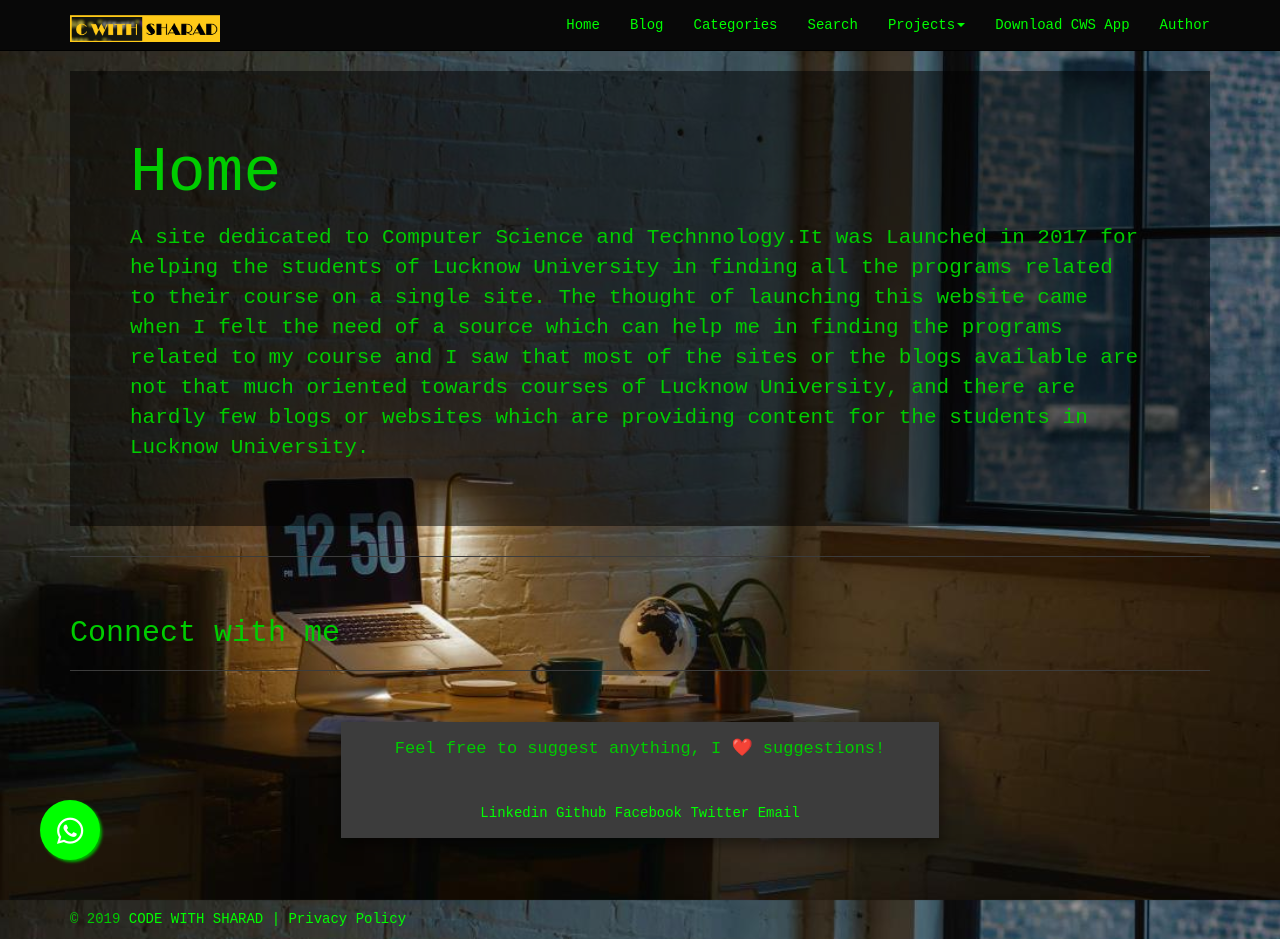
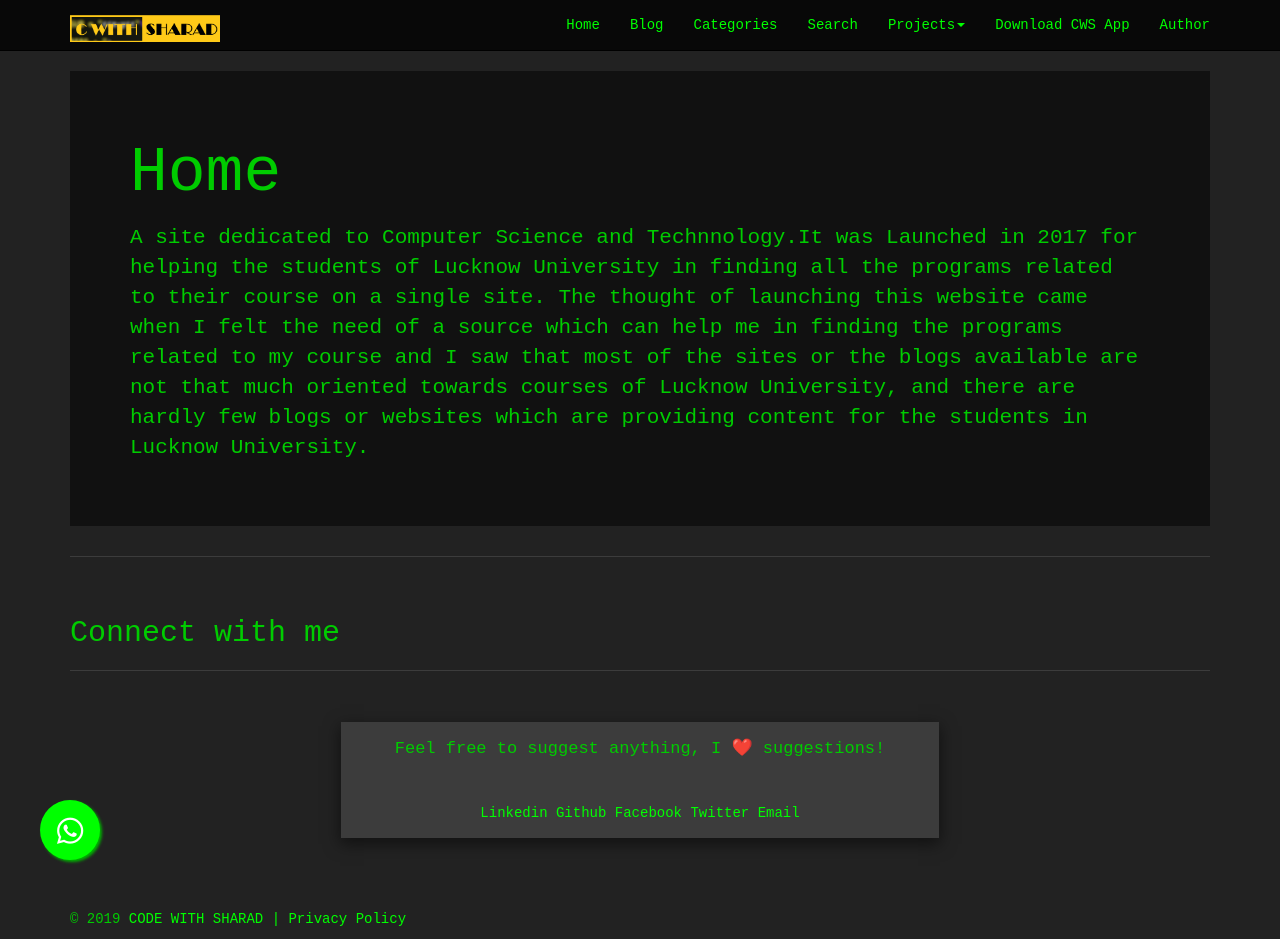
Before and after one commit to cwithsharad/cwithsharad.github.io, a Jekyll site: the page built from index.md, in a window 1280 px wide. Built offline with Jekyll 4.4.1, drawn with Linux system fonts in a browser that asks for light colours; nearby versions of some CDN libraries; emoji names are drawn with the system emoji font.

Commit message:
Update head.html

```diff
--- a/_includes/head.html
+++ b/_includes/head.html
@@ -36,7 +36,7 @@
 
     <style>
 	#bg-image{
-    background-image: url("{{site.baseurl}}/assets/img/back.jpg");
+    /*background-image: url("{{site.baseurl}}/assets/img/back.jpg");*/
     height: 100%;
     background-position: center;
     background-repeat: no-repeat;
```
